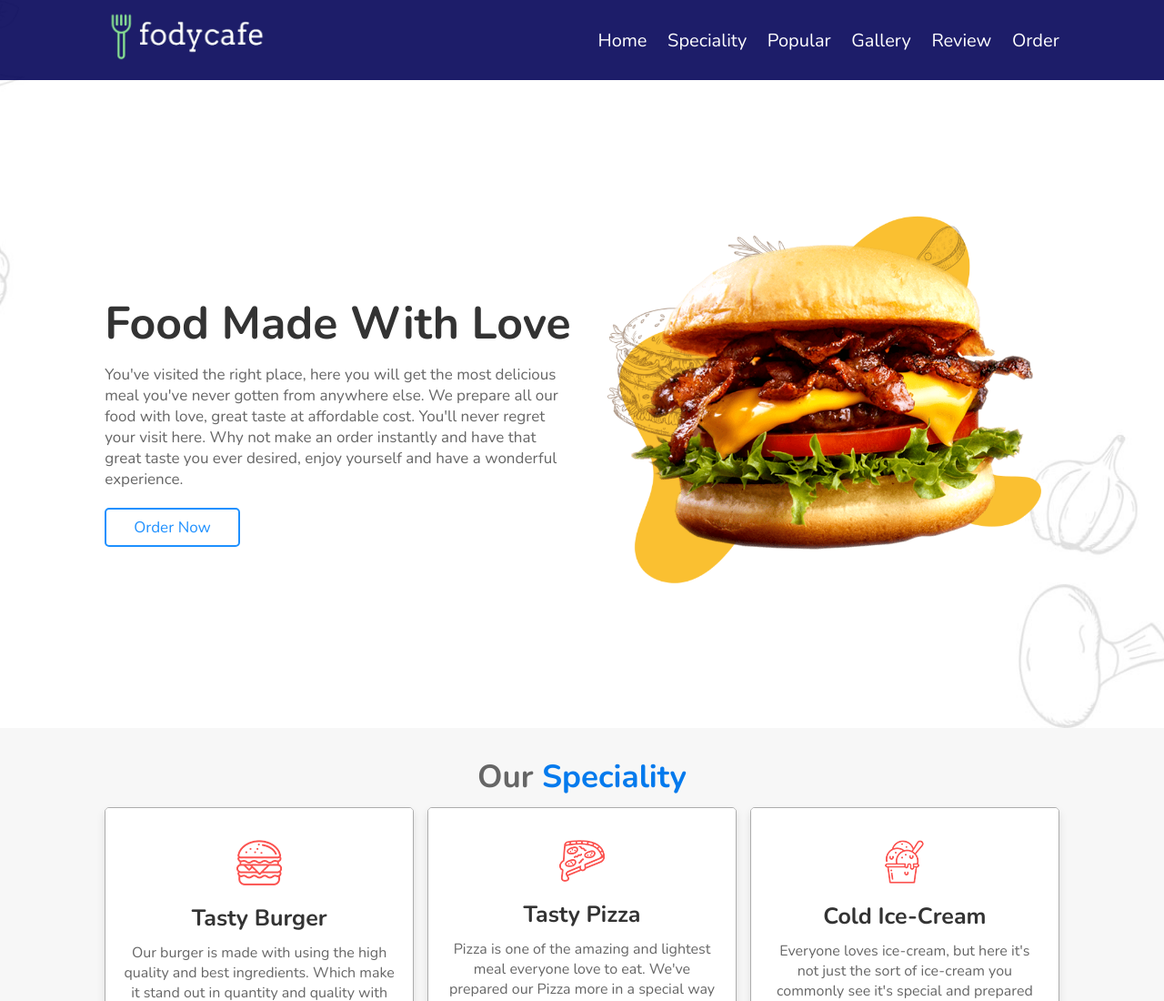
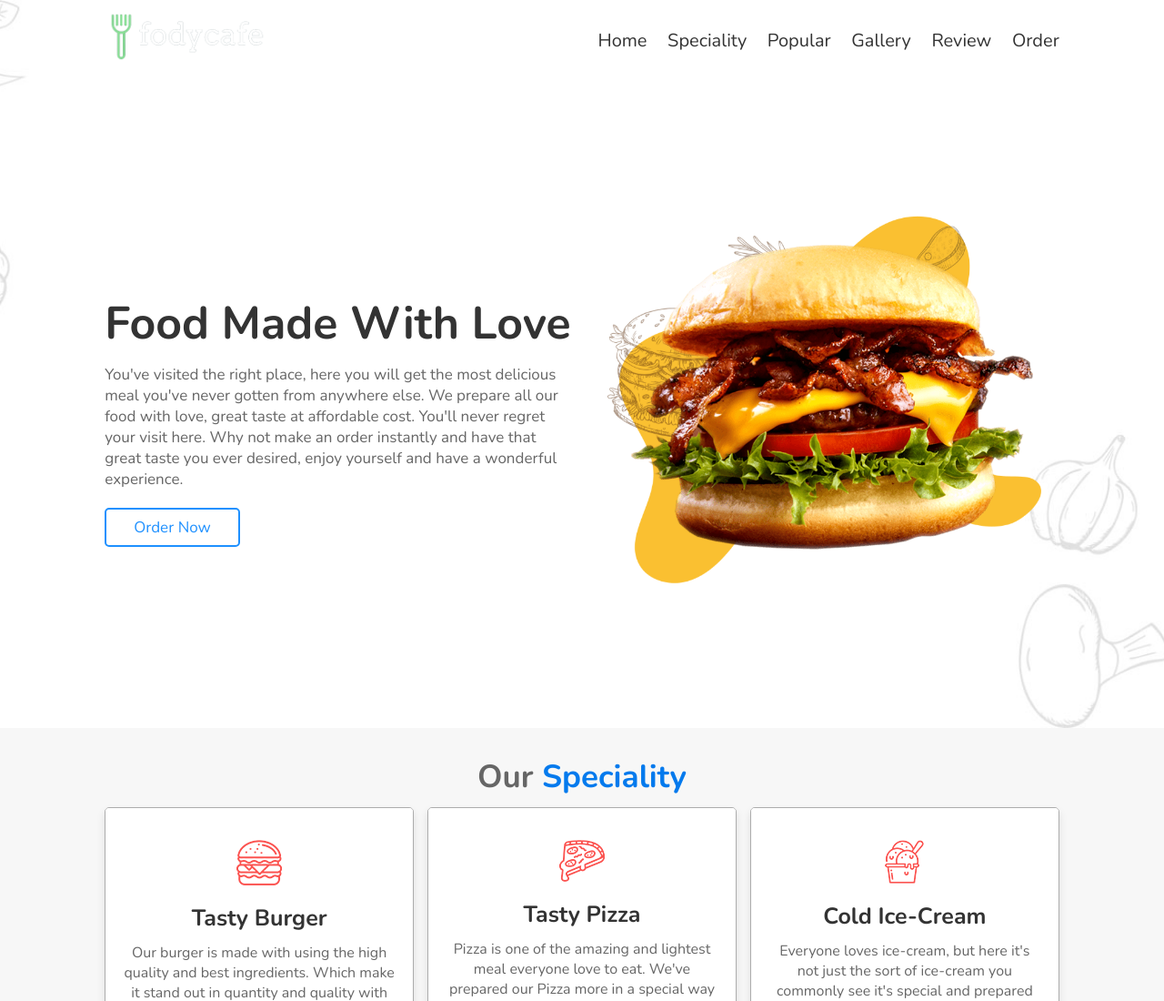
Before and after one commit to sixtusdeveloper/Restaurant-website, a plain HTML site: page index.html in a window 1280 px wide. Shown: the top 1100 px of the page at 91% size. Drawn offline with nearby package versions, Linux system fonts and the light colour scheme.

Commit message:
commit on links transitions when scroll top is active

```diff
--- a/index.html
+++ b/index.html
@@ -17,11 +17,11 @@
   <body>
     <!-- header section starts  -->
 
-    <header>
+    <header class="active" id="sticky_navbar">
       <a href="#" class="logo">
         <img
           src="./images/fodycafe.png"
-          class="logo-img"
+          class="logo-img" id="sticky_logo"
           alt="An image of Logo"
         />
       </a>
@@ -29,12 +29,12 @@
       <div id="menu-bar" class="fas fa-bars"></div>
 
       <nav class="navbar">
-        <a href="#home">home</a>
-        <a href="#speciality">speciality</a>
-        <a href="#popular">popular</a>
-        <a href="#gallery">gallery</a>
-        <a href="#review">review</a>
-        <a href="#order">order</a>
+        <a href="#home" class="sticky_links">home</a>
+        <a href="#speciality" class="sticky_links">speciality</a>
+        <a href="#popular" class="sticky_links">popular</a>
+        <a href="#gallery" class="sticky_links">gallery</a>
+        <a href="#review" class="sticky_links">review</a>
+        <a href="#order" class="sticky_links">order</a>
       </nav>
     </header>
 
--- a/script.js
+++ b/script.js
@@ -1,5 +1,8 @@
 let menu = document.querySelector('#menu-bar')
 let navbar = document.querySelector('.navbar')
+const stickyNavbar = document.querySelector('#sticky_navbar')
+const stickyLinks = document.querySelector('.sticky_links')
+const stickyLogo = document.querySelector('#sticky_logo')
 
 menu.onclick = () => {
   menu.classList.toggle('fa-times')
@@ -12,8 +15,20 @@ window.onscroll = () => {
 
   if (window.scrollY > 50) {
     document.querySelector('#scroll-top').classList.add('active')
+    stickyNavbar.classList.remove('active')
+    stickyNavbar.classList.add('sticky_navbar')
+    stickyLinks.forEach((link) => {
+      stickyLinks.classList.remove('sticky_links')
+      stickyLinks.classList.add('sticky_links_new')
+    })
   } else {
     document.querySelector('#scroll-top').classList.remove('active')
+    stickyNavbar.classList.add('active')
+    stickyNavbar.classList.remove('sticky_navbar')
+    stickyLinks.forEach((link) => {
+      stickyLinks.classList.add('sticky_links')
+      stickyLinks.classList.remove('sticky_links_new')
+    })
   }
 }
 
--- a/style.css
+++ b/style.css
@@ -121,7 +121,7 @@ p {
   color: #fff;
 }
 
-header {
+header.active {
   position: fixed;
   top: 0;
   left: 0;
@@ -130,7 +130,20 @@ header {
   display: flex;
   align-items: center;
   justify-content: space-between;
-  background: hsla(240, 91%, 18%, 0.897);
+  background: transparent;
+  padding: 1rem 9%;
+}
+
+.sticky_navbar {
+  position: fixed;
+  top: 0;
+  left: 0;
+  right: 0;
+  z-index: 1000;
+  display: flex;
+  align-items: center;
+  justify-content: space-between;
+  background: hsla(240, 94%, 13%, 0.95);
   padding: 1rem 9%;
 }
 
@@ -138,12 +151,20 @@ header .logo {
   display: inline-block;
   font-size: 2.5rem;
   font-weight: bolder;
-  color: #666;
+  /* color: #666; */
   text-decoration: none;
   position: relative;
 }
 
 header .logo .logo-img {
+  width: 180px;
+  height: 100%;
+  position: relative;
+  object-fit: cover;
+  mix-blend-mode: difference;
+}
+
+.sticky_logo {
   width: 180px !important;
   height: 100% !important;
   position: relative !important;
@@ -151,6 +172,12 @@ header .logo .logo-img {
 }
 
 header .navbar a {
+  font-size: 2rem;
+  margin-left: 2rem;
+  color: #333;
+}
+
+.sticky_links_new {
   font-size: 2rem;
   margin-left: 2rem;
   color: #fff;
```
